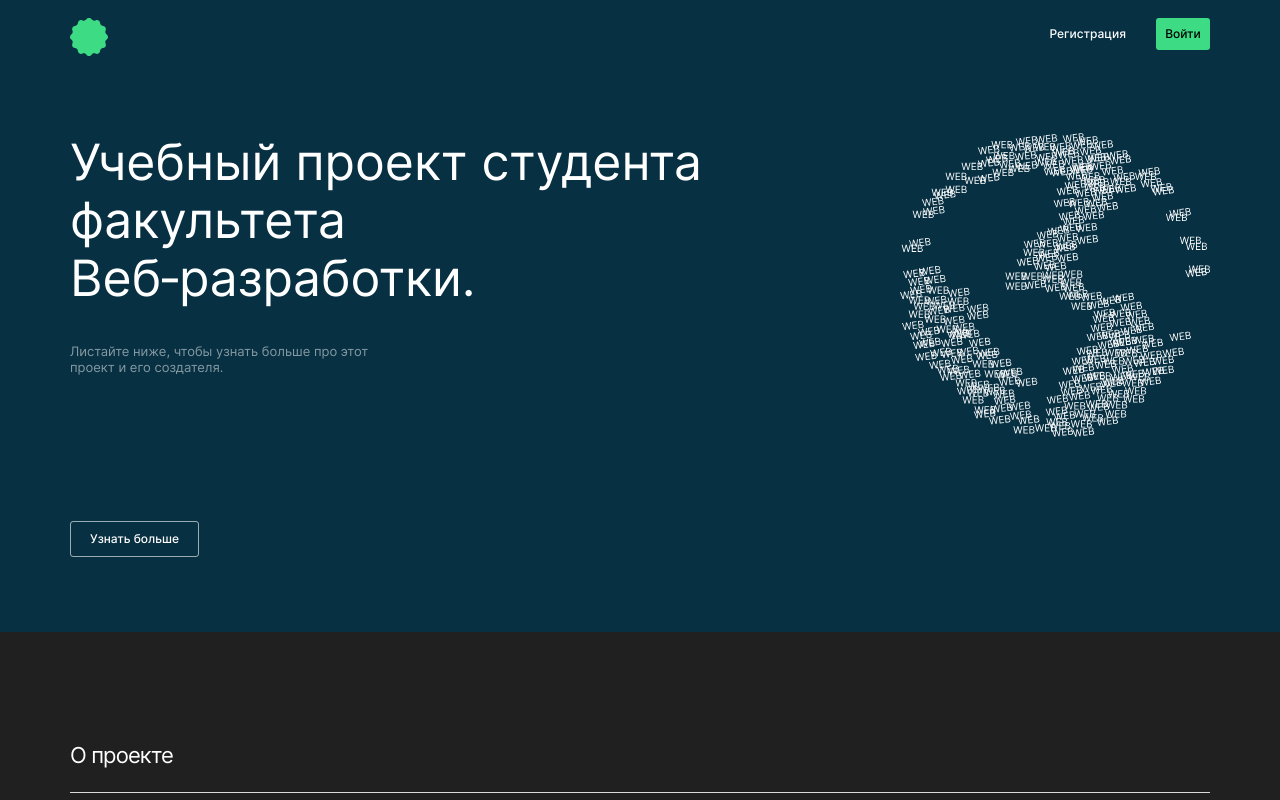
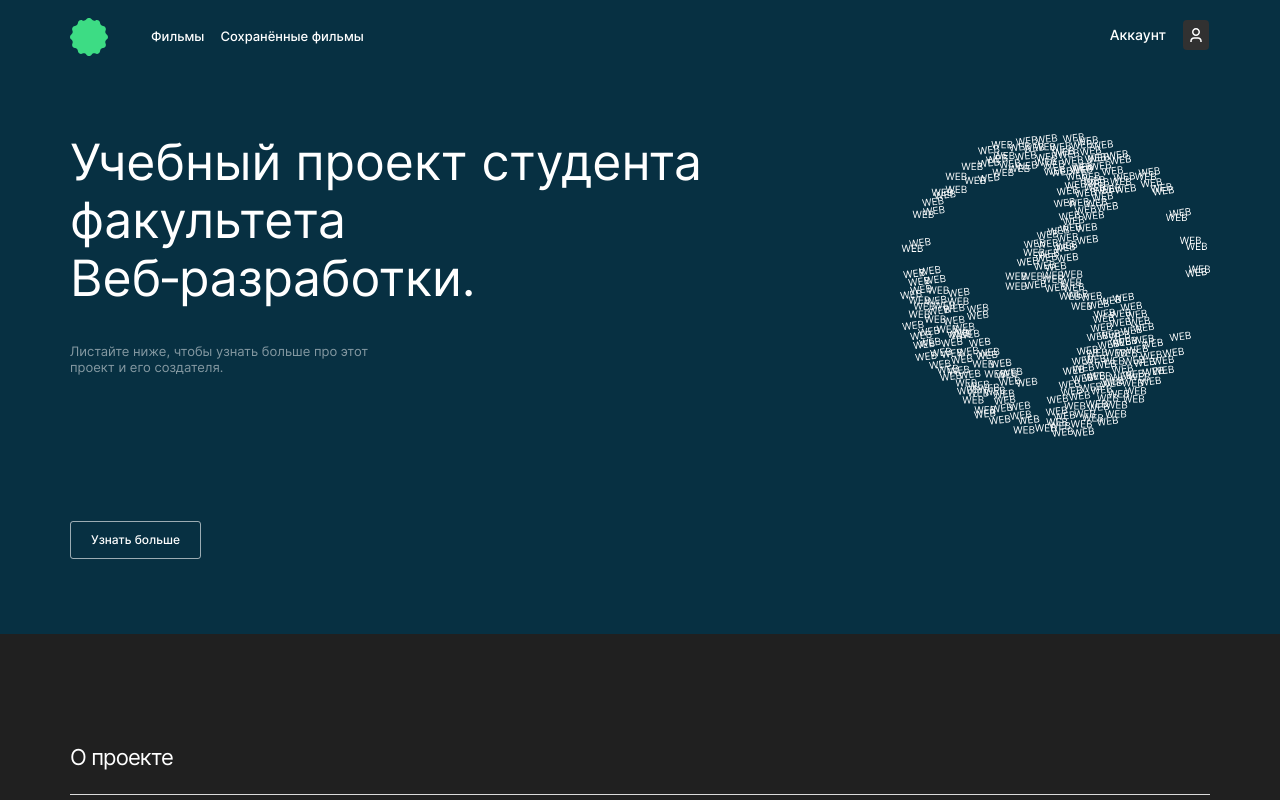
Before and after one commit to ramach05/movies-explorer-frontend, a React (Create React App) app: page /profile in a window 1280 px wide. Shown: the top 800 px of the page. Built offline with nearby package versions, Linux system fonts and the light colour scheme.

Commit message:
feat: smooth scroll Promo anchor

```diff
--- a/src/components/AboutProject/AboutProject.js
+++ b/src/components/AboutProject/AboutProject.js
@@ -3,7 +3,7 @@ import './AboutProject.css';
 
 function AboutProject() {
   return (
-    <section className="about-project">
+    <section className="about-project" id="about-project">
       <h2 className="about-project__title">О проекте</h2>
 
       <div className="about-project__container">
--- a/src/components/App/App.css
+++ b/src/components/App/App.css
@@ -3,6 +3,11 @@
 
 * {
   /* box-shadow: 0px 0px 0px 1px red; */
+}
+
+html {
+  /* для плавной прокрутки */
+  scroll-behavior: smooth;
 }
 
 .body {
--- a/src/components/App/App.js
+++ b/src/components/App/App.js
@@ -44,25 +44,24 @@ function App() {
               />
 
               <Switch>
-                <Route exact path="/" render={() => <Main />} />
+                <Route path="/" render={() => <Main />} />
                 <Route exact path="/movies" render={() => <Movies />} />
                 <Route exact path="/saved-movies" render={() => <SavedMovies />} />
                 <Route exact path="/profile" render={() => <Profile />} />
                 <Route
                   exact
                   path="/signin"
-                  render={() => (
-                    <Login />
-                  )}
+                  render={() => (<Login />)}
                 />
                 <Route
                   exact
                   path="/signup"
-                  render={() => (
-                    <Register />
-                  )}
+                  render={() => (<Register />)}
                 />
-                <Route path="*" render={() => <NotFoundPage />} />
+                <Route
+                  path="*"
+                  render={() => <NotFoundPage />}
+                />
               </Switch>
 
               {(!authentificationRoute && !profileRoute) ? <Footer /> : null}
@@ -81,18 +80,17 @@ function App() {
                 <Route
                   exact
                   path="/signin"
-                  render={() => (
-                    <Login />
-                  )}
+                  render={() => (<Login />)}
                 />
                 <Route
                   exact
                   path="/signup"
-                  render={() => (
-                    <Register />
-                  )}
+                  render={() => (<Register />)}
                 />
-                <Route path="*" render={() => <NotFoundPage />} />
+                <Route
+                  path="*"
+                  render={() => <NotFoundPage />}
+                />
               </Switch>
 
               { !authentificationRoute ? <Footer /> : null }
--- a/src/components/Promo/Promo.css
+++ b/src/components/Promo/Promo.css
@@ -43,24 +43,24 @@
 }
 
 .promo__button {
-  background: transparent;
-  -webkit-border-radius: 3px;
-  border-radius: 3px;
-  cursor: pointer;
-  width: 129px;
-  height: 36px;
-  transition: opacity 0.2s ease;
-  margin: 0 0 30px;
-  padding: 0;
-
-  border: 1px solid hsla(0, 0%, 100%, 0.6);
   font-family: Inter, sans-serif;
   font-style: normal;
   font-weight: 500;
   font-size: 12px;
-  line-height: 16px;
+  color: #ffffff;
 
-  color: #ffffff;
+  line-height: 36px;
+  border: 1px solid hsla(0, 0%, 100%, 0.6);
+  border-radius: 3px;
+  -webkit-border-radius: 3px;
+  cursor: pointer;
+  text-decoration: none;
+  width: 129px;
+  height: 36px;
+  margin: 0 0 30px;
+  padding: 0;
+  text-align: center;
+  transition: opacity 0.2s ease;
 }
 .promo__button:hover {
   opacity: 0.6;
--- a/src/components/Promo/Promo.js
+++ b/src/components/Promo/Promo.js
@@ -1,15 +1,8 @@
 import { React } from 'react';
-import { useHistory } from 'react-router';
 
 import './Promo.css';
 
 function Promo() {
-  const history = useHistory();
-
-  function handlePromoButton() {
-    history.push('/movies');
-  }
-
   return (
     <section className="promo">
       <div className="promo__container">
@@ -19,13 +12,12 @@ function Promo() {
         <p className="promo__subtitle">
           Листайте ниже, чтобы узнать больше про этот проект и его создателя.
         </p>
-        <button
-          type="button"
+        <a
+          href="#about-project"
           className="promo__button"
-          onClick={handlePromoButton}
         >
           Узнать больше
-        </button>
+        </a>
       </div>
     </section>
   );
--- a/src/utils/AppContext.js
+++ b/src/utils/AppContext.js
@@ -3,7 +3,7 @@ import React, { useContext, useState } from 'react';
 const context = React.createContext({});
 
 export const AppContext = ({ children }) => {
-  const [isLogged, setIsLogged] = useState(false);
+  const [isLogged, setIsLogged] = useState(true);
   const [savedMovies, setSavedMovies] = useState([]);
   const [currentUser, setCurrentUser] = useState({});
 
```
